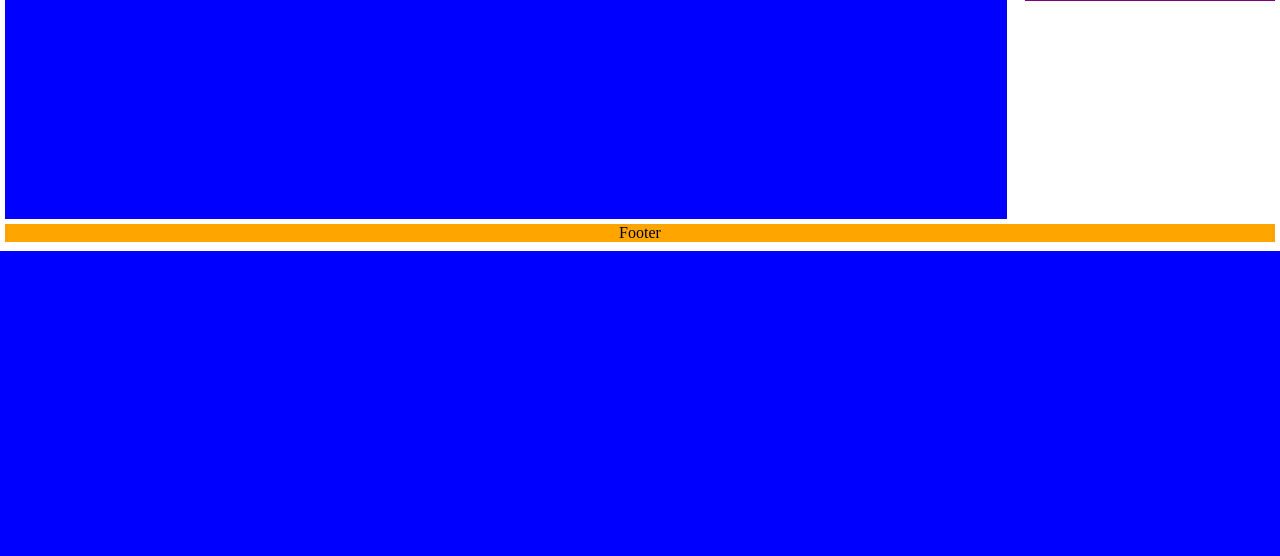
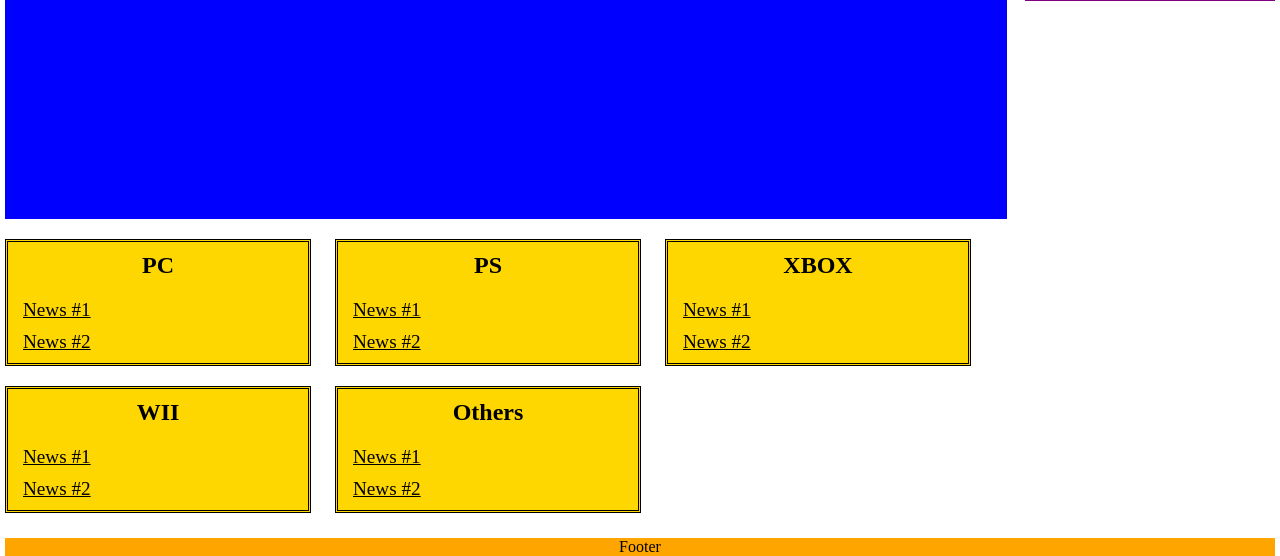
Before and after one commit to Meritas/WebDev, a PHP site: page / in a window 1280 px wide. Shown: the part 614-1170 px from the top of the page. Before the commit the page ends 865 px from the top, so only its background shows below. Run offline with PHP 8.4, Linux system fonts and the light colour scheme; data that the repository does not hold is empty.

Commit message:
front-end design refined

```diff
--- a/newsSite/index.php
+++ b/newsSite/index.php
@@ -14,7 +14,7 @@
 		<div id="navMenu">
 			<ul>
 				<li>
-					<a href="PC.html">PC</a>
+					<a href="PC.php">PC</a>
 				</li>
 				<li>
 					<a href="PC.html">PlayStation</a>
@@ -85,8 +85,32 @@
 
 			</div>
 		</div>
-		<div id="lastNews">
-
+		<div id="ANbox"><!--additional news box-->
+			<div id="PCnews">
+				<h2>PC</h2>
+				<span>News #1</span>
+				<span>News #2</span>
+			</div>
+			<div id="PSnews">
+				<h2>PS</h2>
+				<span>News #1</span>
+				<span>News #2</span>
+			</div>
+			<div id="XBOXnews">
+				<h2>XBOX</h2>
+				<span>News #1</span>
+				<span>News #2</span>
+			</div>
+			<div id="WIInews">
+				<h2>WII</h2>
+				<span>News #1</span>
+				<span>News #2</span>
+			</div>
+			<div id="OTHERSnews">
+				<h2>Others</h2>
+				<span>News #1</span>
+				<span>News #2</span>
+			</div>
 		</div>
 		<div id="footer">
 			Footer
--- a/newsSite/style.css
+++ b/newsSite/style.css
@@ -19,7 +19,7 @@ body{
 	height: 50px;
 	background-color: lightblue;
 	text-align: center;
-	z-index: 1;
+	z-index: 2;
 }
 
 #navBar ul{
@@ -64,6 +64,7 @@ body{
 
 #leftBar{
 
+
 	float: left;
 	margin-left: 5px;
 	margin-right: 10px;
@@ -71,6 +72,7 @@ body{
 	padding-left: 5px;
 	padding-right: 5px;
 	border-style: solid;
+	display: inline-block;
 }
 
 #leftBar ul{
@@ -88,7 +90,6 @@ body{
 #contentWrapper{
 
 	min-height: 100%;
-	margin-right: 255px;
 	background-color: blue;
 	/*min-height: 922px;*/
 	min-height: 96%;
@@ -221,15 +222,10 @@ body{
 #rightBar{
 
 	float: right;
-
+	margin-left: 5px;
 	height: 500px;
 	width: 250px;
 	background-color: purple;
-}
-
-#lastNews{
-
-	clear: both;
 }
 
 #footer{
@@ -253,3 +249,52 @@ fieldset{
 
 	float: right;
 }
+
+#ANbox{
+
+	margin-top: 20px;
+}
+
+#ANbox div{
+
+
+	width: 300px;
+	margin-right: 20px;
+	margin-bottom: 20px;
+	padding-top: 10px;
+	display: inline-block;
+	background-color: gold;
+	border-style: double;
+}
+
+#ANbox div span{
+
+	margin-left: 15px;
+	margin-bottom: 10px;
+	text-decoration: underline;
+	font-size: 1.2em;
+	float: left;
+	clear: left;
+}
+
+#ANbox div h2{
+
+	padding:0;
+	margin-top: 0px;
+	text-align: center;
+}
+
+#commentBox{
+
+	margin-top: 20px;
+	margin-bottom: 20px;
+}
+#commentBox span{
+
+	display: block;
+	width: auto;
+	height: 75px;
+	background-color: white;
+	border-style: dotted;
+	border-color: red;
+}
```
Also changed, not shown: newsSite/PC.php (+80 -0 lines).
